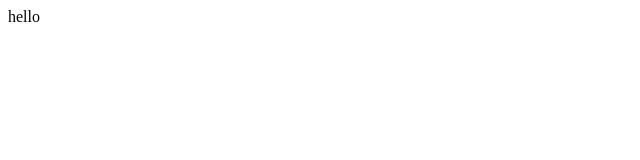
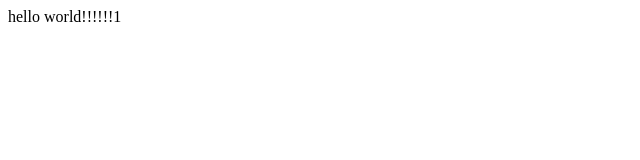
Before and after one commit to migyeonglee/test, a plain HTML site: page index.html in a window 1280 px wide. Shown: the whole page, without its empty margins (0-640 px from the left). Drawn offline with Linux system fonts and the light colour scheme.

Commit message:
study: branch test

```diff
--- a/index.html
+++ b/index.html
@@ -9,7 +9,7 @@
 </head>
 
 <body>
-    hello
+    hello world!!!!!!1
 </body>
 
 </html>
```
